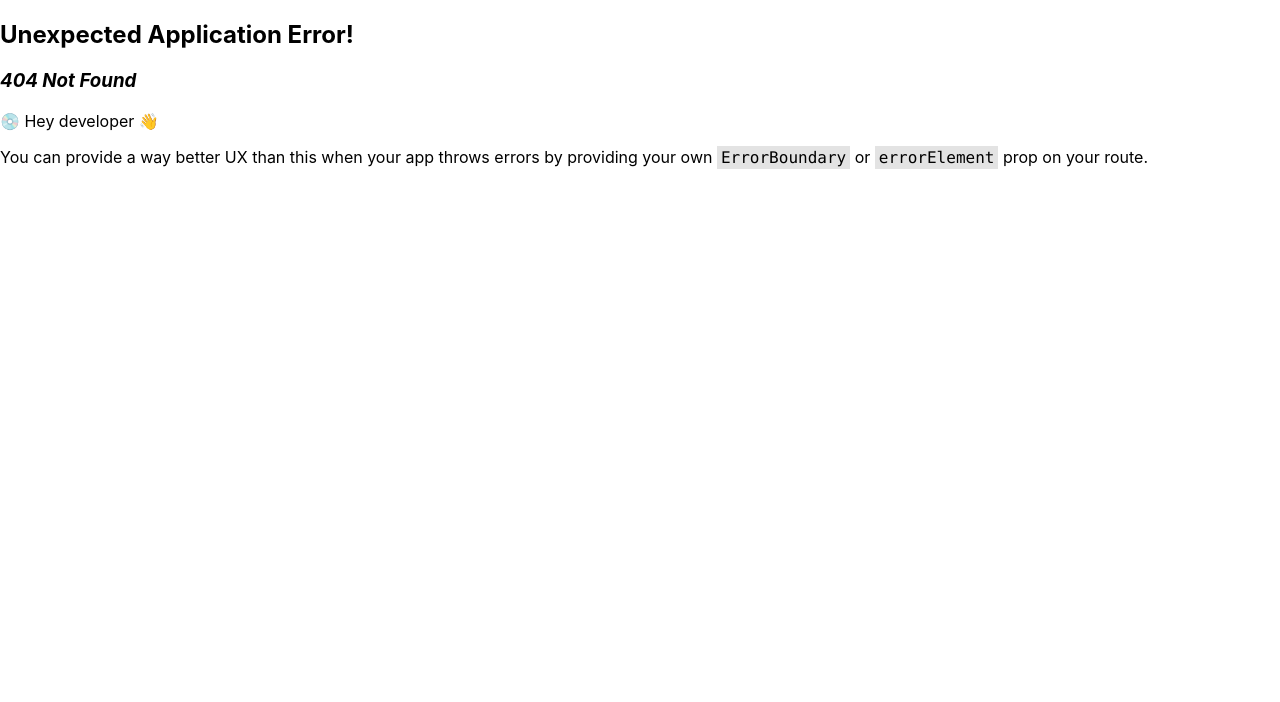
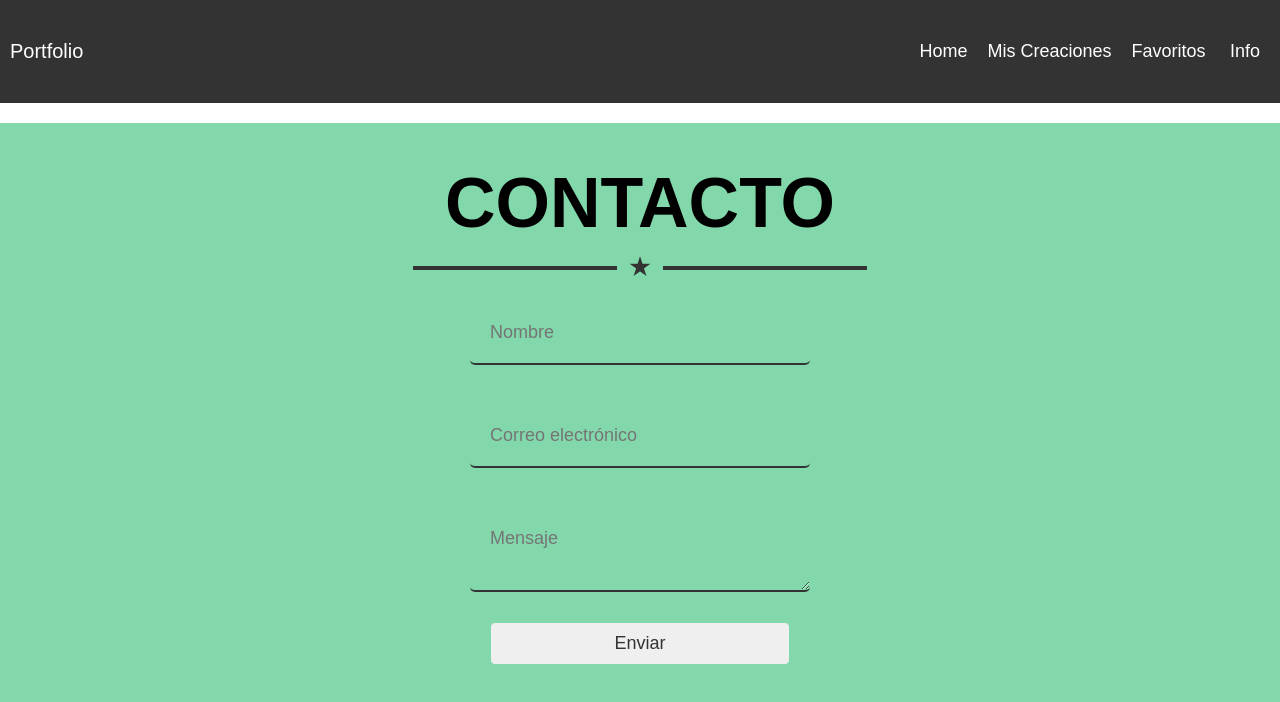
Before and after one commit to occtavioa/EFSI-TP10, a React (Create React App) app: page /favoritos in a window 1280 px wide. Before the commit this address had no page. Shown: the top 702 px of the page. Built offline with nearby package versions, Linux system fonts and the light colour scheme; the HTML template or start-up script is replaced by a standard one; a web font is replaced by a local one.

Commit message:
octa godardoooo

```diff
--- a/src/components/Navbar.css
+++ b/src/components/Navbar.css
@@ -1,3 +1,5 @@
+/* Navbar.css */
+
 .navbar {
     display: flex;
     justify-content: space-between;
@@ -30,9 +32,19 @@
     color: white;
     font-size: 18px;
   }
+
   .navbar-right a[href="/info"] {
     margin: 0 10px;
     text-decoration: none;
     color: white;
     font-size: 18px;
   }
+
+  /* Estilo para el botón "Favoritos" */
+  .navbar-right a[href="/favorites"] {
+    margin: 0 10px;
+    text-decoration: none;
+    color: white;
+    font-size: 18px;
+    /* Agrega estilos adicionales si es necesario */
+  }
--- a/src/components/Navbar.js
+++ b/src/components/Navbar.js
@@ -1,4 +1,6 @@
+import React from 'react';
 import './Navbar.css';
+import { Link } from 'react-router-dom'; // Importa Link de react-router-dom
 
 function Navbar() {
   return (
@@ -7,12 +9,13 @@ function Navbar() {
         <p>Portfolio</p>
       </div>
       <div className="navbar-right">
-    <a href="/">Home</a>
-    <a href="/projects">Proyectos</a>
-    <a href="/info">Info</a>
+        <Link to="/">Home</Link>
+        <Link to="/projects">Mis Creaciones</Link>
+        <Link to="/favorites">Favoritos</Link> {/* Agrega el enlace a la página de Favoritos */}
+        <Link to="/info">Info</Link>
       </div>
     </div>
-    )
+  );
 }
 
-export default Navbar
+export default Navbar;
--- a/src/index.js
+++ b/src/index.js
@@ -42,6 +42,10 @@ const router = createBrowserRouter([
       {
         path: "info",
         element: <Info />
+      },
+      {
+        path: "favoritos",
+        element: <favoritos/>
       }
     ]
   }
```
Also changed, not shown: src/routes/favoritos.js (added, +25 -0 lines). Lines whose indentation alone changed are shown as unchanged.
